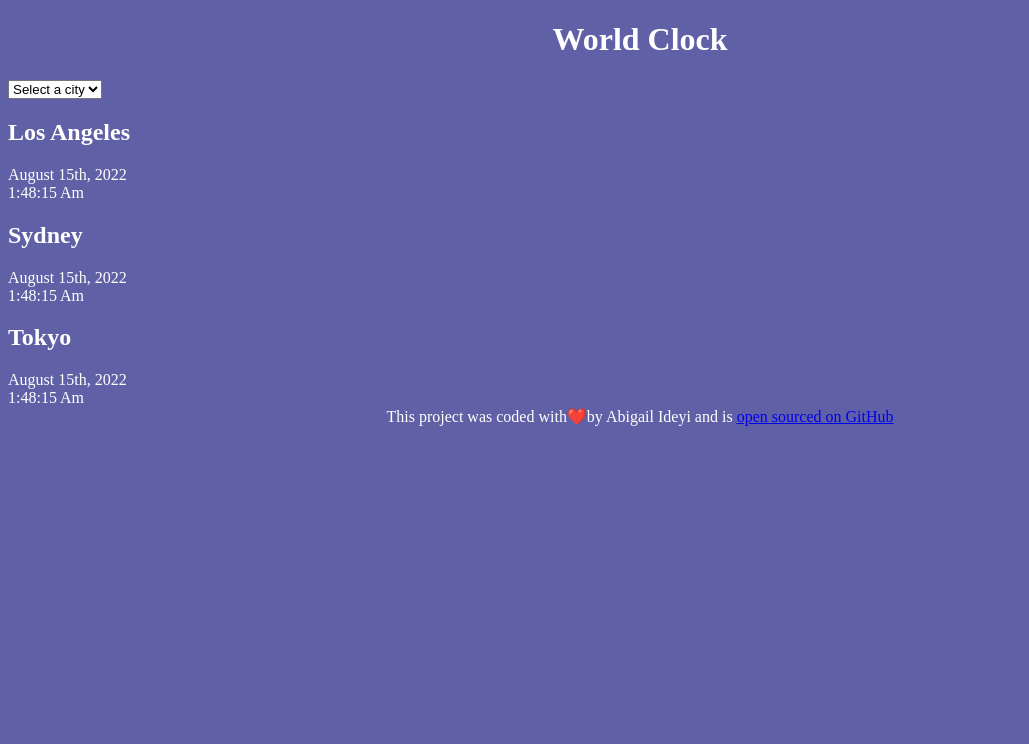
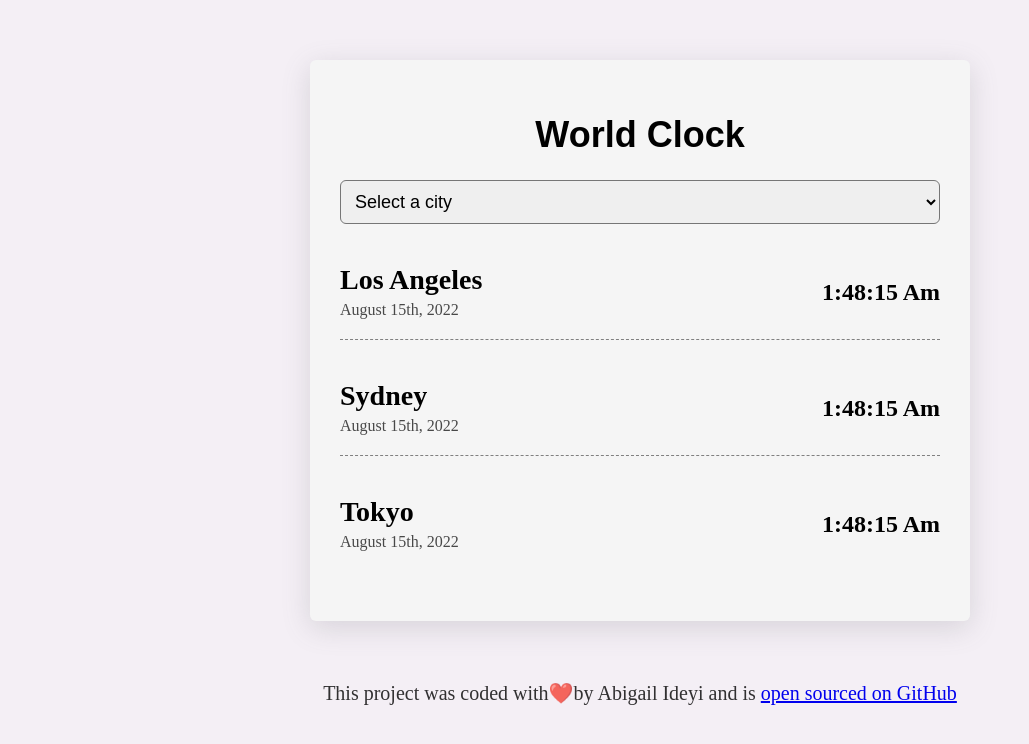
Before and after one commit to AbbyMicah/World-Clock-Homework, a plain HTML site: page index.html in a window 1280 px wide. Shown: the whole page, without its empty margins (0-1029 px from the left). Drawn offline with Linux system fonts and the light colour scheme.

Commit message:
Project was styled and the html updated

```diff
--- a/css/style.css
+++ b/css/style.css
@@ -1,11 +1,58 @@
 body{
-    background:rgb(96, 96, 166);
-    color:white;
+    background:rgb(244, 239, 245);
+
+}
+.container{
+    max-width:600px;
+    margin:60px auto;
+    background-color: whitesmoke;
+    padding:30px;
+    box-shadow:rgba(100,100,111,0.2 )0px 7px 29px 0px;;
+    border-radius: 6px;
 }
 h1{
     text-align: center;
+    font-family: Arial, Helvetica, sans-serif;
+    font-size: 36px;
+}
+h2{
+    margin:0 0 5px;
+    font-size:28px;
+}
+select{
+    display:block;
+    font-size: 18px;
+    width:100%;
+    border-radius:6px;
+    padding:10px;
+
+}
+.city{
+    display:flex;
+    margin:20px 0;
+    justify-content:space-between;
+    border-bottom: 1px dashed grey;
+    padding:20px 0;
+}
+.city:last-child{
+    border: none;
+}
+.date{
+    opacity: 0.7;
+}
+.time{
+    font-size: 40px;
+    font-weight: bold;
+
+}
+.time small{
+    font-size: 24px;
+    vertical-align: middle;
+    line-height: 48px;
 }
 footer{
     margin: auto;
     text-align: center;
+    color:rgba(0,0,0,0.8);
+    font-size: 20px;
 }
--- a/index.html
+++ b/index.html
@@ -18,25 +18,31 @@
     <option value=""> Lagos </option>
  </select>
  <div class="city">
+   <div>
     <h2> Los Angeles </h2>
     <div class="date"> August 15th, 2022 </div>
-    <div class="time"> 1:48:15 Am </div>
+    </div>
+    <div class="time"><small> 1:48:15 Am</small> </div>
  </div>
  <div class="city">
+   <div>
     <h2> Sydney </h2>
     <div class="date"> August 15th, 2022 </div>
-    <div class="time"> 1:48:15 Am </div>
+    </div>
+    <div class="time"> <small>1:48:15 Am</small> </div>
  </div>
  <div class="city">
+   <div>
     <h2> Tokyo </h2>
     <div class="date"> August 15th, 2022 </div>
-    <div class="time"> 1:48:15 Am </div>
+    </div>
+    <div class="time"><small> 1:48:15 Am</small> </div>
  </div>
     </div>
 
 
 <footer>
-    This project was coded with❤️by Abigail Ideyi and is <a href="https://app.netlify.com/sites/abbyworldclockproject/configuration/general" target="_blank"> open sourced on GitHub</a>
+    This project was coded with❤️by Abigail Ideyi and is <a href="https://github.com/AbbyMicah/World-Clock-Homework" target="_blank"> open sourced on GitHub</a>
 </footer></body>
 <script src="javascript/index.js"></script>
 </html>
```
